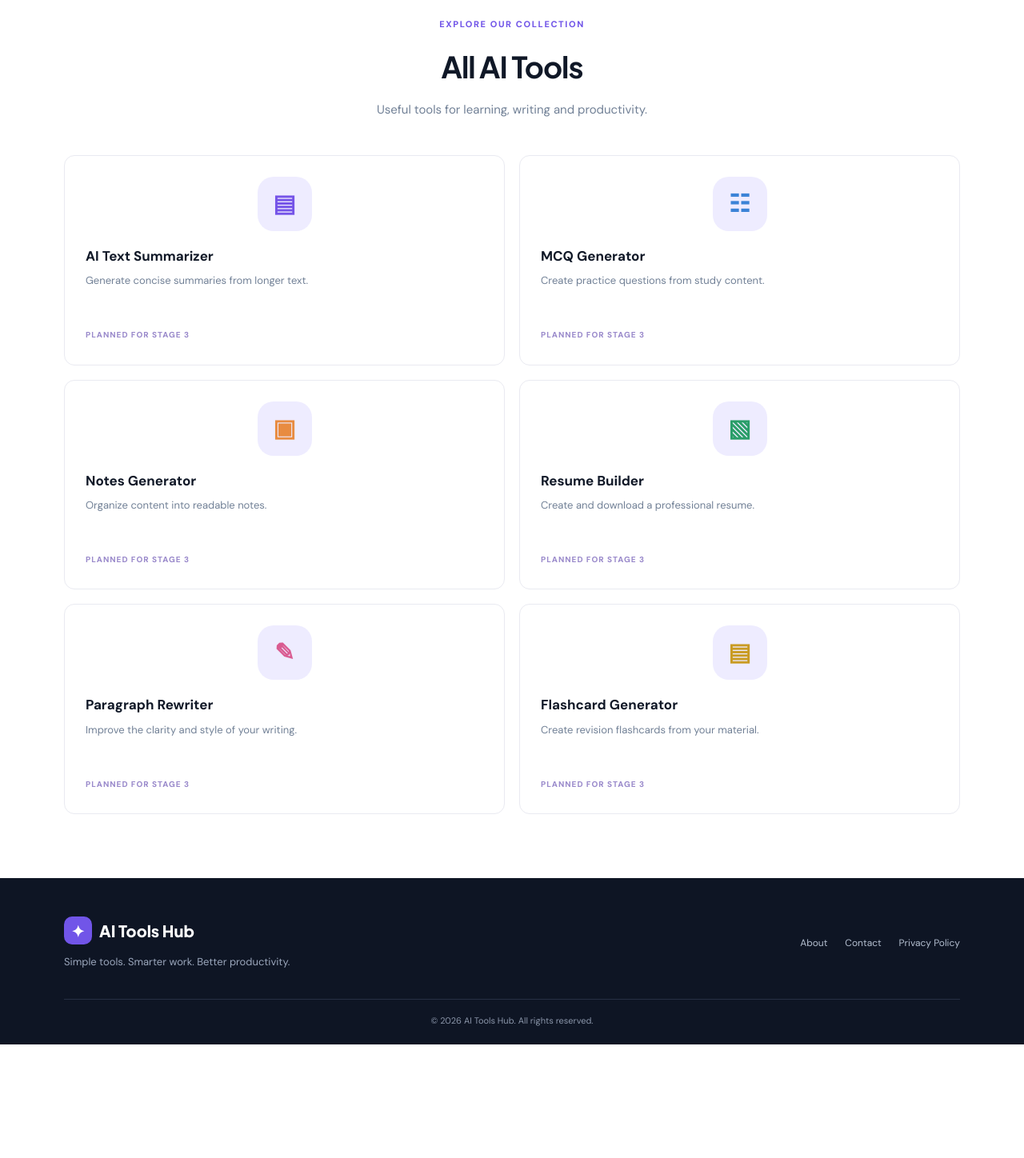
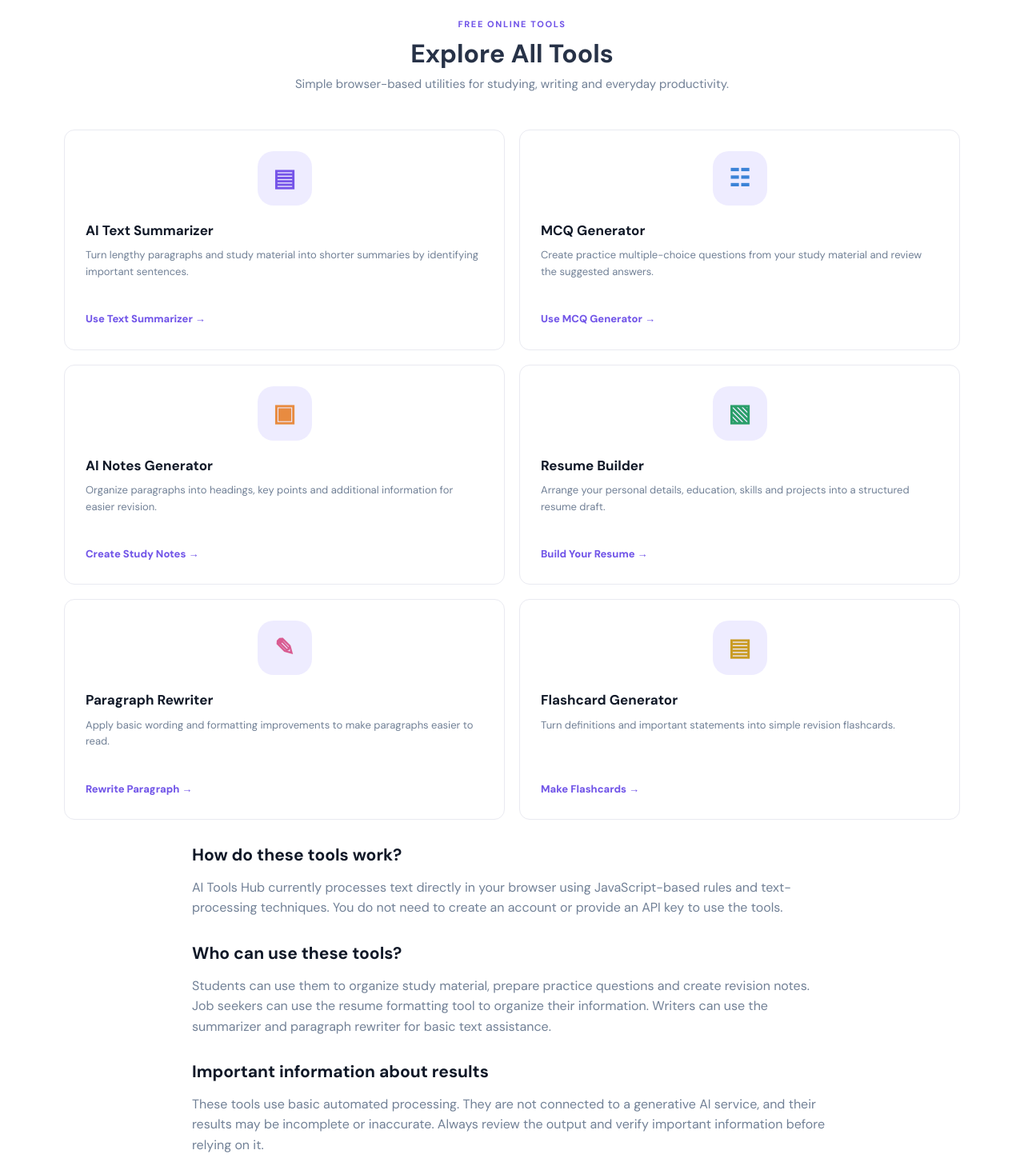
Before and after one commit to abhinavprasadsingh/ai-tools-hub, a plain HTML site: page tools.html in a window 1280 px wide. Shown: the part 140-1588 px from the top of the page at 80% size. Before the commit the page ends 1446 px from the top, so only its background shows below. Drawn offline with Linux system fonts and the light colour scheme.

Commit message:
Stage 7: Improve SEO and launch readiness

```diff
--- a/tools.html
+++ b/tools.html
@@ -3,104 +3,127 @@
 <head>
     <meta charset="UTF-8">
     <meta name="viewport" content="width=device-width, initial-scale=1.0">
-
-    <title>Free Online Tools - AI Tools Hub</title>
+    <title>Free Online Study and Productivity Tools | AI Tools Hub</title>
+    <meta name="description" content="Explore six free browser-based tools for summarizing text, creating MCQs, organizing notes, building resumes, rewriting paragraphs and making flashcards.">
+    <meta name="robots" content="index, follow">
+    <link rel="canonical" href="https://ai-tools-hub-czx.pages.dev/tools.html">
+    <meta property="og:type" content="website">
+    <meta property="og:site_name" content="AI Tools Hub">
+    <meta property="og:title" content="Free Online Study and Productivity Tools | AI Tools Hub">
+    <meta property="og:description" content="Explore six free browser-based study and productivity tools.">
+    <meta property="og:url" content="https://ai-tools-hub-czx.pages.dev/tools.html">
+    <meta name="twitter:card" content="summary">
     <link rel="icon" href="assets/favicon.svg" type="image/svg+xml">
     <link rel="stylesheet" href="css/style.css">
     <script src="js/script.js" defer></script>
-<meta name="description" content="Explore free browser-based study and productivity tools, including summarizers, MCQ generators, note makers and flashcard creators.">
-<meta name="robots" content="index, follow">
-<link rel="canonical" href="https://YOUR-DOMAIN.com/tools.html">
-<meta property="og:type" content="website">
-<meta property="og:site_name" content="AI Tools Hub">
-<meta property="og:title" content="Free Online Tools - AI Tools Hub">
-<meta property="og:description" content="Explore free browser-based study and productivity tools, including summarizers, MCQ generators, note makers and flashcard creators.">
-<meta property="og:url" content="https://YOUR-DOMAIN.com/tools.html">
-<meta name="twitter:card" content="summary">
 </head>
 <body>
 
 <header class="navbar">
     <div class="container nav-container">
-        <a href="index.html" class="logo"><span class="logo-icon">✦</span> AI Tools Hub</a>
-        <button class="menu-toggle" id="menuToggle" aria-label="Toggle navigation" aria-expanded="false">☰</button>
+        <a href="index.html" class="logo">
+            <span class="logo-icon">✦</span> AI Tools Hub
+        </a>
+        <button class="menu-toggle" id="menuToggle"
+            aria-label="Toggle navigation" aria-expanded="false">☰</button>
         <nav class="nav-links" id="navLinks">
             <a href="index.html">Home</a>
             <a href="tools.html" class="active">All Tools</a>
             <a href="about.html">About</a>
             <a href="contact.html">Contact</a>
         </nav>
-        <a href="index.html#tools" class="nav-button">Home →</a>
+        <a href="index.html" class="nav-button">Home →</a>
     </div>
 </header>
 
 <main class="page-section">
     <div class="container">
+
         <div class="section-heading">
-            <span class="eyebrow">EXPLORE OUR COLLECTION</span>
-            <h2>All AI Tools</h2>
-            <p>Useful tools for learning, writing and productivity.</p>
+            <span class="eyebrow">FREE ONLINE TOOLS</span>
+            <h1>Explore All Tools</h1>
+            <p>Simple browser-based utilities for studying, writing and everyday productivity.</p>
         </div>
 
         <div class="directory-grid">
+
             <article class="tool-card">
                 <div class="tool-icon purple">▤</div>
                 <h3>AI Text Summarizer</h3>
-                <p>Generate concise summaries from longer text.</p>
-                <span class="tool-category">PLANNED FOR STAGE 3</span>
+                <p>Turn lengthy paragraphs and study material into shorter summaries by identifying important sentences.</p>
+                <a href="tool.html?tool=summarizer" class="tool-link">Use Text Summarizer →</a>
             </article>
 
             <article class="tool-card">
                 <div class="tool-icon blue">☷</div>
                 <h3>MCQ Generator</h3>
-                <p>Create practice questions from study content.</p>
-                <span class="tool-category">PLANNED FOR STAGE 3</span>
+                <p>Create practice multiple-choice questions from your study material and review the suggested answers.</p>
+                <a href="tool.html?tool=mcq" class="tool-link">Use MCQ Generator →</a>
             </article>
 
             <article class="tool-card">
                 <div class="tool-icon orange">▣</div>
-                <h3>Notes Generator</h3>
-                <p>Organize content into readable notes.</p>
-                <span class="tool-category">PLANNED FOR STAGE 3</span>
+                <h3>AI Notes Generator</h3>
+                <p>Organize paragraphs into headings, key points and additional information for easier revision.</p>
+                <a href="tool.html?tool=notes" class="tool-link">Create Study Notes →</a>
             </article>
 
             <article class="tool-card">
                 <div class="tool-icon green">▧</div>
                 <h3>Resume Builder</h3>
-                <p>Create and download a professional resume.</p>
-                <span class="tool-category">PLANNED FOR STAGE 3</span>
+                <p>Arrange your personal details, education, skills and projects into a structured resume draft.</p>
+                <a href="tool.html?tool=resume" class="tool-link">Build Your Resume →</a>
             </article>
 
             <article class="tool-card">
                 <div class="tool-icon pink">✎</div>
                 <h3>Paragraph Rewriter</h3>
-                <p>Improve the clarity and style of your writing.</p>
-                <span class="tool-category">PLANNED FOR STAGE 3</span>
+                <p>Apply basic wording and formatting improvements to make paragraphs easier to read.</p>
+                <a href="tool.html?tool=rewriter" class="tool-link">Rewrite Paragraph →</a>
             </article>
 
             <article class="tool-card">
                 <div class="tool-icon yellow">▤</div>
                 <h3>Flashcard Generator</h3>
-                <p>Create revision flashcards from your material.</p>
-                <span class="tool-category">PLANNED FOR STAGE 3</span>
+                <p>Turn definitions and important statements into simple revision flashcards.</p>
+                <a href="tool.html?tool=flashcards" class="tool-link">Make Flashcards →</a>
             </article>
+
         </div>
+
+        <section class="page-content">
+            <h2>How do these tools work?</h2>
+            <p>AI Tools Hub currently processes text directly in your browser using JavaScript-based rules and text-processing techniques. You do not need to create an account or provide an API key to use the tools.</p>
+
+            <h2>Who can use these tools?</h2>
+            <p>Students can use them to organize study material, prepare practice questions and create revision notes. Job seekers can use the resume formatting tool to organize their information. Writers can use the summarizer and paragraph rewriter for basic text assistance.</p>
+
+            <h2>Important information about results</h2>
+            <p>These tools use basic automated processing. They are not connected to a generative AI service, and their results may be incomplete or inaccurate. Always review the output and verify important information before relying on it.</p>
+        </section>
+
     </div>
 </main>
 
 <footer class="footer">
     <div class="container footer-content">
         <div>
-            <a href="index.html" class="logo footer-logo"><span class="logo-icon">✦</span> AI Tools Hub</a>
+            <a href="index.html" class="logo footer-logo">
+                <span class="logo-icon">✦</span> AI Tools Hub
+            </a>
             <p>Simple tools. Smarter work. Better productivity.</p>
         </div>
         <div class="footer-links">
             <a href="about.html">About</a>
             <a href="contact.html">Contact</a>
             <a href="privacy.html">Privacy Policy</a>
+            <a href="terms.html">Terms of Use</a>
+            <a href="disclaimer.html">Disclaimer</a>
         </div>
     </div>
-    <div class="container copyright">© <span id="currentYear"></span> AI Tools Hub. All rights reserved.</div>
+    <div class="container copyright">
+        © <span id="currentYear"></span> AI Tools Hub. All rights reserved.
+    </div>
 </footer>
 
 </body>
```
Also changed, not shown: 404.html (+0 -2 lines), about.html (+2 -2 lines), contact.html (+2 -2 lines), disclaimer.html (+2 -2 lines), index.html (+2 -2 lines), privacy.html (+2 -2 lines), sitemap.xml (+7 -5 lines), terms.html (+2 -2 lines), tool.html (+2 -2 lines), robots.txt.
